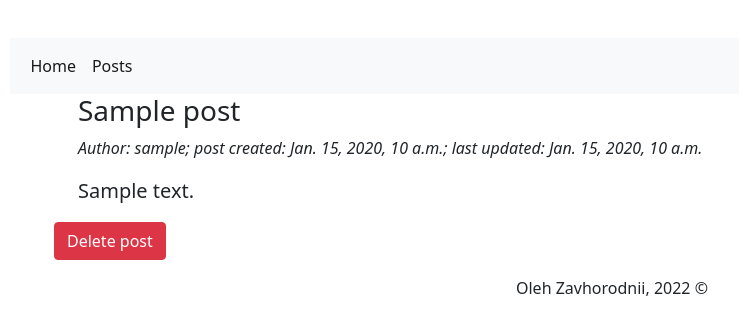
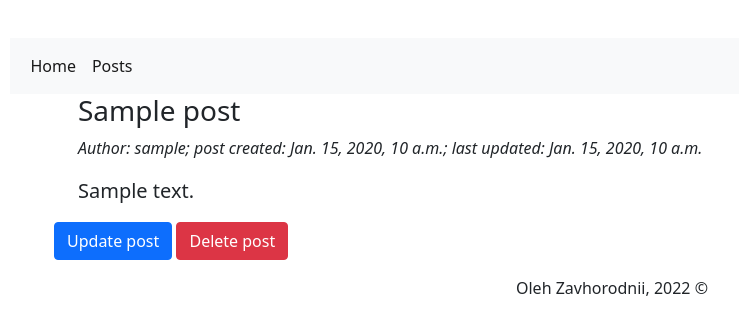
Before and after one commit to OlehZavhorodnii/Hillel_Project_2, a Django app: page /posts/1/ in a window 1280 px wide. Shown: the top 335 px of the page, without its empty margins (28-767 px from the left). Run offline with Django 4.2, Linux system fonts and the light colour scheme; tables that the repository leaves empty hold one stand-in row (values such as "Sample post").

Commit message:
HW18-Django forms

```diff
--- a/core/urls.py
+++ b/core/urls.py
@@ -1,13 +1,13 @@
-
-from core import views
-from .views import PostDetailView, PostsView, PostDeleteView
+from .views import home, PostDetailView, PostsView, PostDeleteView, PostUpdateView, PostCreateView
 from django.urls import path
 
 app_name = 'posts'
 
 urlpatterns = [
-    path('', views.home, name='home'),
+    path('', home, name='home'),
     path('posts/', PostsView.as_view(), name='list'),
     path('posts/<int:id>/', PostDetailView.as_view(), name='detail'),
-    path('post_delete/<int:id>/', PostDeleteView.as_view(), name='delete')
+    path('post_delete/<int:id>/', PostDeleteView.as_view(), name='delete'),
+    path('post_update/<int:id>/', PostUpdateView.as_view(), name='update'),
+    path('post_create/', PostCreateView.as_view(), name='create')
 ]
--- a/core/views.py
+++ b/core/views.py
@@ -1,6 +1,9 @@
+from typing import Any
+from django.http import HttpRequest, HttpResponse
 from django.shortcuts import render
 from django.views.generic import ListView, DetailView, DeleteView, CreateView, UpdateView
 from .models import Post
+from .forms import PostForm, User
 from django.urls import reverse_lazy
 
 
@@ -44,8 +47,26 @@ class PostDeleteView(DeleteView):
 
 
 class PostUpdateView(UpdateView):
-    pass
+    queryset = Post.objects.all()
+    template_name = 'core/post_update.html'
+    pk_url_kwarg = 'id'
+    fields = ['title', 'content']
+    success_url = reverse_lazy('posts:list')
 
 
 class PostCreateView(CreateView):
-    pass
+    queryset = Post.objects.all()
+    template_name = 'core/post_create.html'
+    success_url = reverse_lazy('posts:list')
+    form_class = PostForm
+
+    def post(self, request: HttpRequest, *args: str, **kwargs: Any) -> HttpResponse:
+        form = PostForm(request.POST)
+        first_user = form.save(commit=False)
+        first_user.user = User.objects.first()
+        first_user.save()
+
+        if form.is_valid():
+            return self.form_valid(form)
+        else:
+            return self.form_invalid(form)
--- a/templates/core/post.html
+++ b/templates/core/post.html
@@ -15,7 +15,10 @@
                 <p>{{ object.content }}</p>
             </blockquote>
         </div>
-        <p><a name="delete" class="btn btn-danger" href="{% url 'posts:delete' object.id %}" role="button">Delete post</a></p>
+        <p>
+            <a name="update" class="btn btn-primary" href="{% url 'posts:update' object.id %}" role="button">Update post</a>
+            <a name="delete" class="btn btn-danger" href="{% url 'posts:delete' object.id %}" role="button">Delete post</a>
+        </p>
     </header>
 
 {% endblock %}
--- a/templates/core/posts.html
+++ b/templates/core/posts.html
@@ -7,6 +7,9 @@
             <h3>Posts</h3>
         </div>
     </header>
+    <p>
+        <a name="create" class="btn btn-primary" href="{% url 'posts:create' %}" role="button">Create new post</a>
+    </p>
 
     {% for post, likes, dislikes in results %}
 
```
Also changed, not shown: core/forms.py (added, +17 -0 lines), templates/core/post_create.html (added, +17 -0 lines), templates/core/post_update.html (added, +17 -0 lines).
